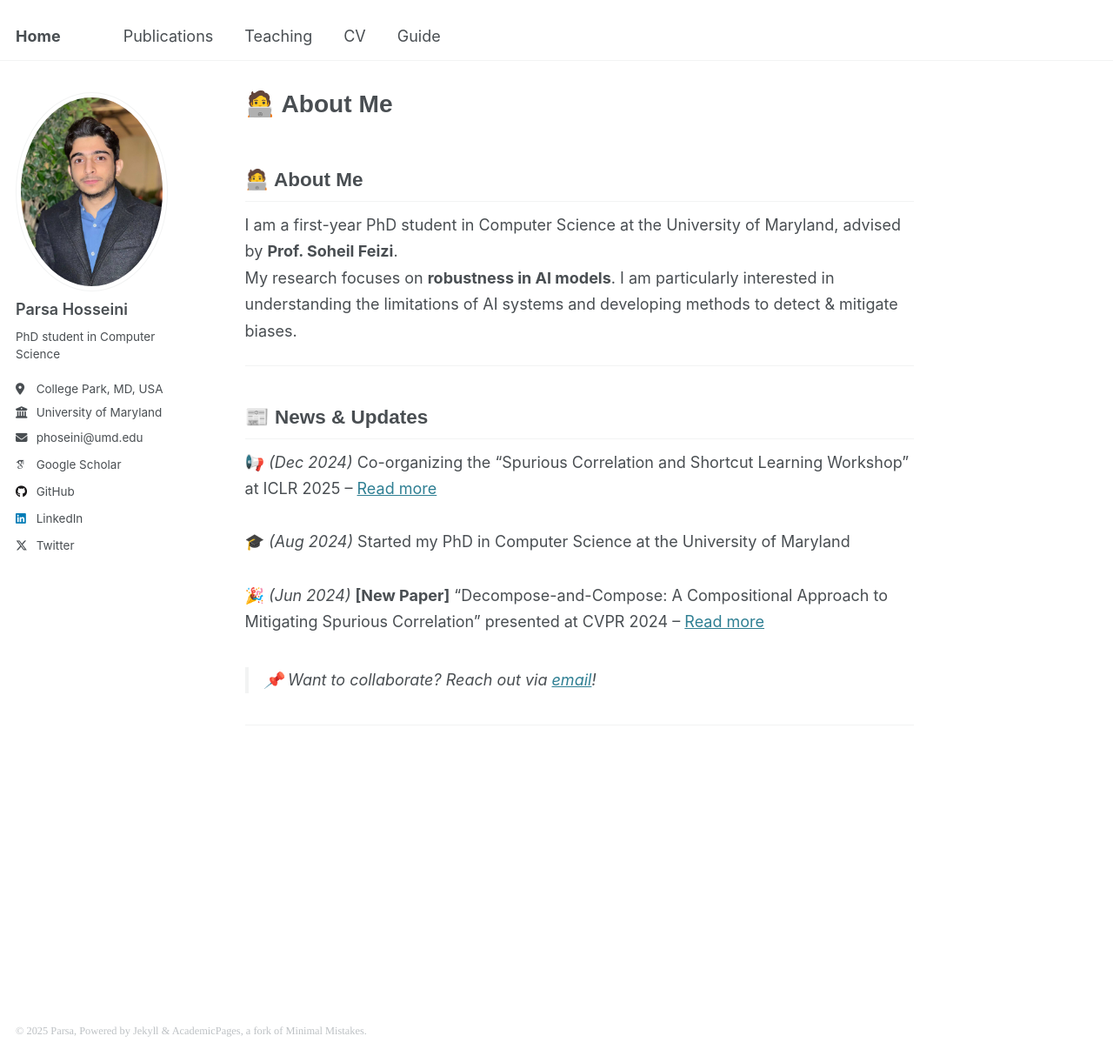
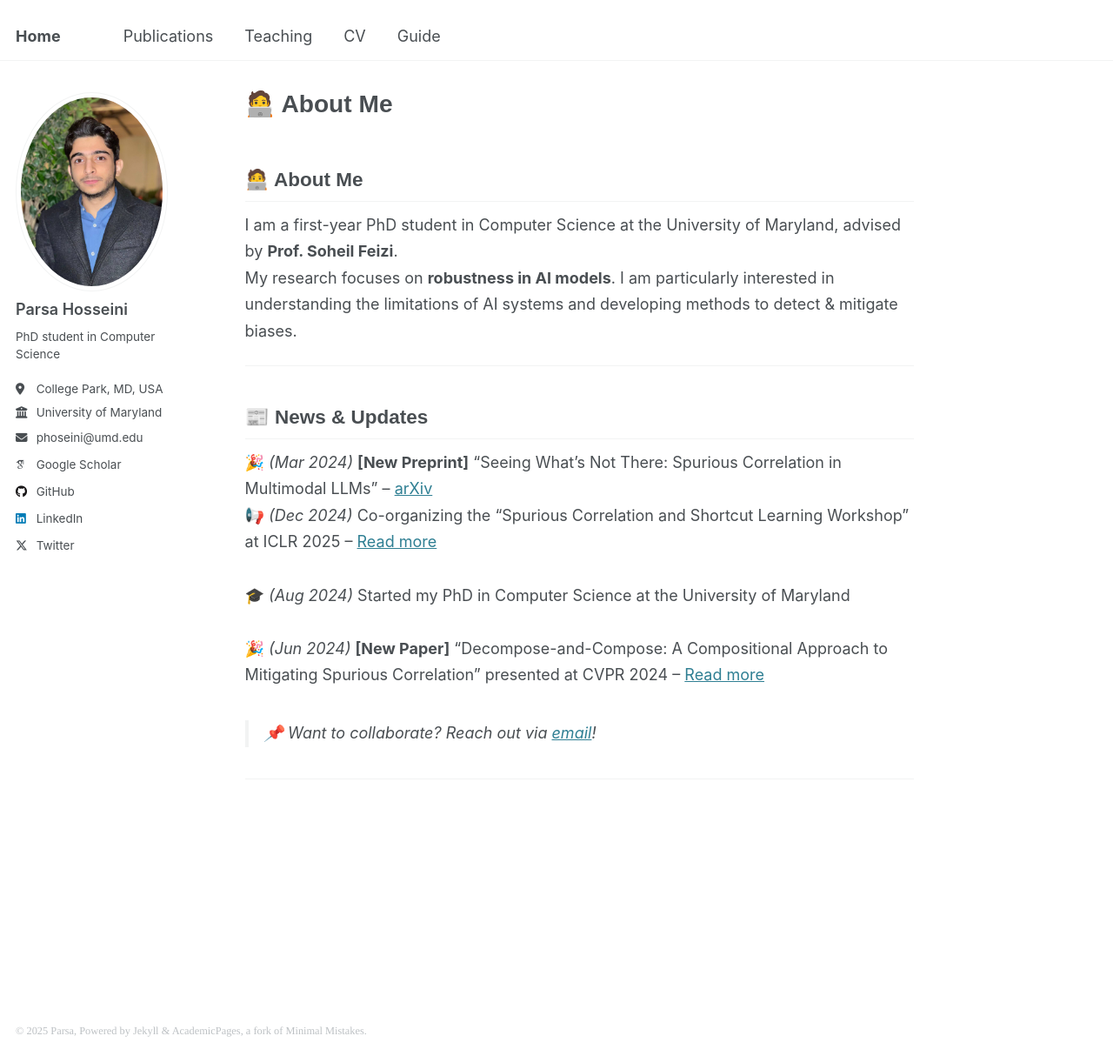
Before and after one commit to sudoparsa/sudoparsa.github.io, a Jekyll site: the page built from _pages/about.md, in a window 1280 px wide and 1214 px high. Shown: the whole window at 87% size. Built offline with Jekyll 4.4.1, drawn with Linux system fonts in a browser that asks for light colours; some web fonts are replaced; our own code applies the rules of GitHub Pages for plain Markdown files.

Commit message:
Update about.md

```diff
--- a/_pages/about.md
+++ b/_pages/about.md
@@ -14,6 +14,8 @@ I am particularly interested in understanding the limitations of AI systems and
 ---
 
 ## 📰 News & Updates
+🎉 *(Mar 2024)*  **[New Preprint]** "Seeing What's Not There: Spurious Correlation in Multimodal LLMs" – [arXiv](https://arxiv.org/abs/2503.08884)
+<br>
 📢 *(Dec 2024)*  Co-organizing the "Spurious Correlation and Shortcut Learning Workshop" at ICLR 2025 – [Read more](https://scslworkshop.github.io)
 <br>
 🎓 *(Aug 2024)*  Started my PhD in Computer Science at the University of Maryland
```
